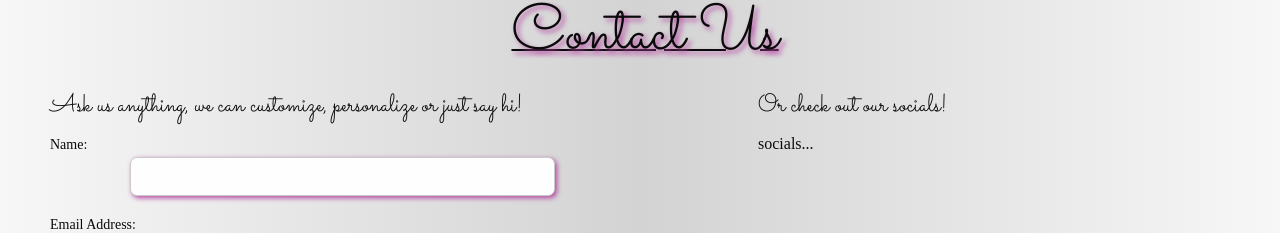
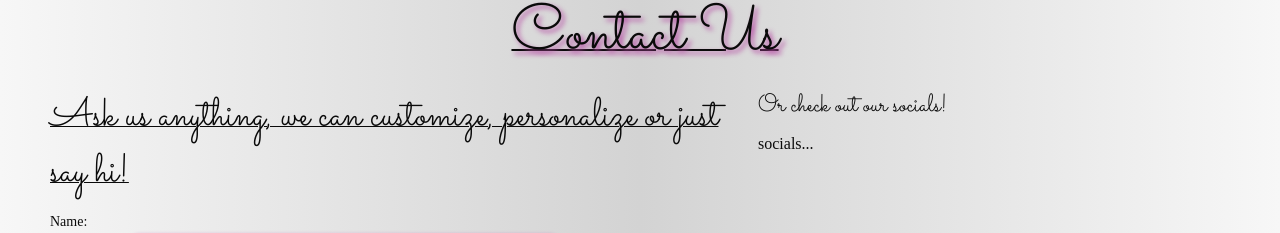
Before and after one commit to anthonyero/salon-services, a React (Vite) app in the folder client/: page /contact in a window 1280 px wide. Shown: the part 334-567 px from the top of the page. Built offline with nearby package versions, Linux system fonts and the light colour scheme; a web font is replaced by a local one.

Commit message:
fixed font size in review/contact us

```diff
--- a/client/src/components/ReviewForm.jsx
+++ b/client/src/components/ReviewForm.jsx
@@ -58,7 +58,7 @@ const reviewForm = () => {
 
   return (
     <div>
-      <h4>Tell us about your experience</h4>
+      <h2>Tell us about your experience</h2>
 
       {Auth.loggedIn() ? (
         <form
--- a/client/src/pages/Contact.jsx
+++ b/client/src/pages/Contact.jsx
@@ -67,7 +67,7 @@ function ContactForm() {
 <h1 className='contact-title'>Contact Us</h1>
 <div className='contact-us-container'>
     <div className = 'contact-form-container'>
-      <h4>Ask us anything, we can customize, personalize or just say hi!</h4>
+      <h2>Ask us anything, we can customize, personalize or just say hi!</h2>
       <form style={styles.form} name='contact' id='contact-form' onSubmit={handleFormSubmit}>
         <label htmlFor='personalName'>Name: </label>
         <input
```
